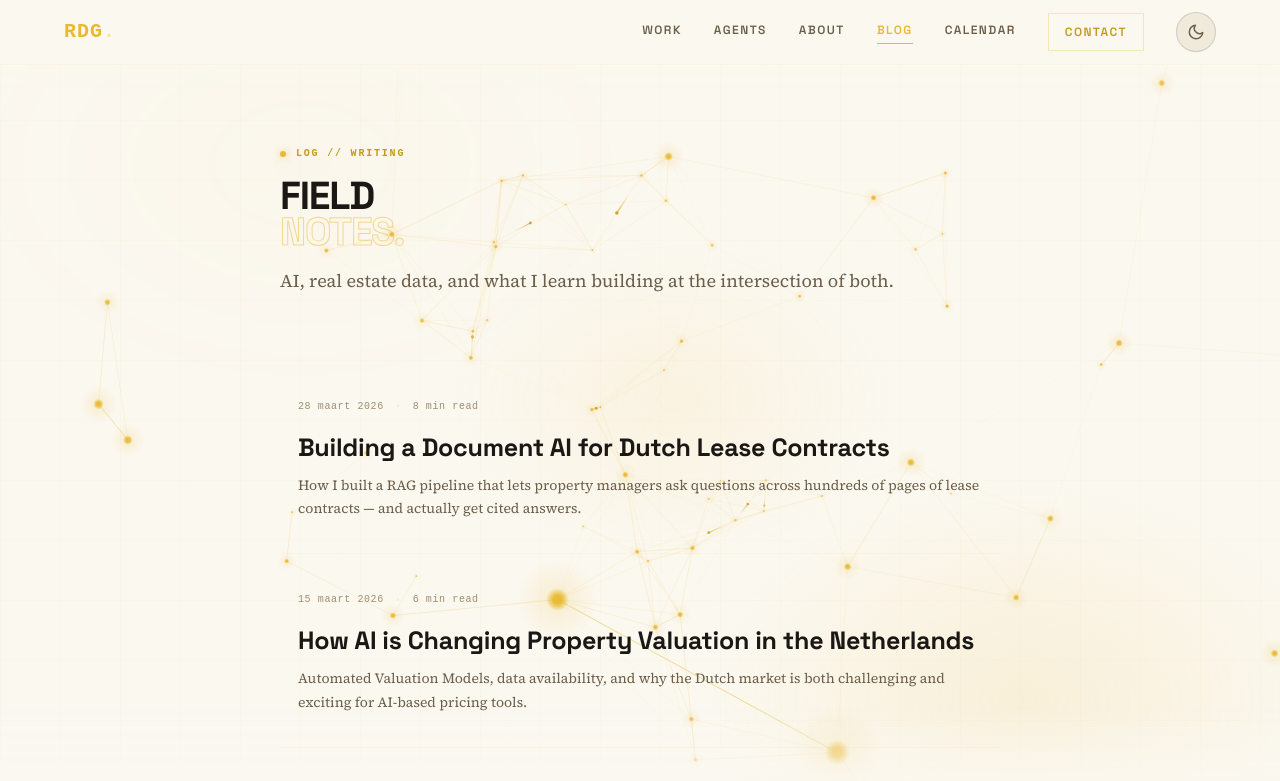
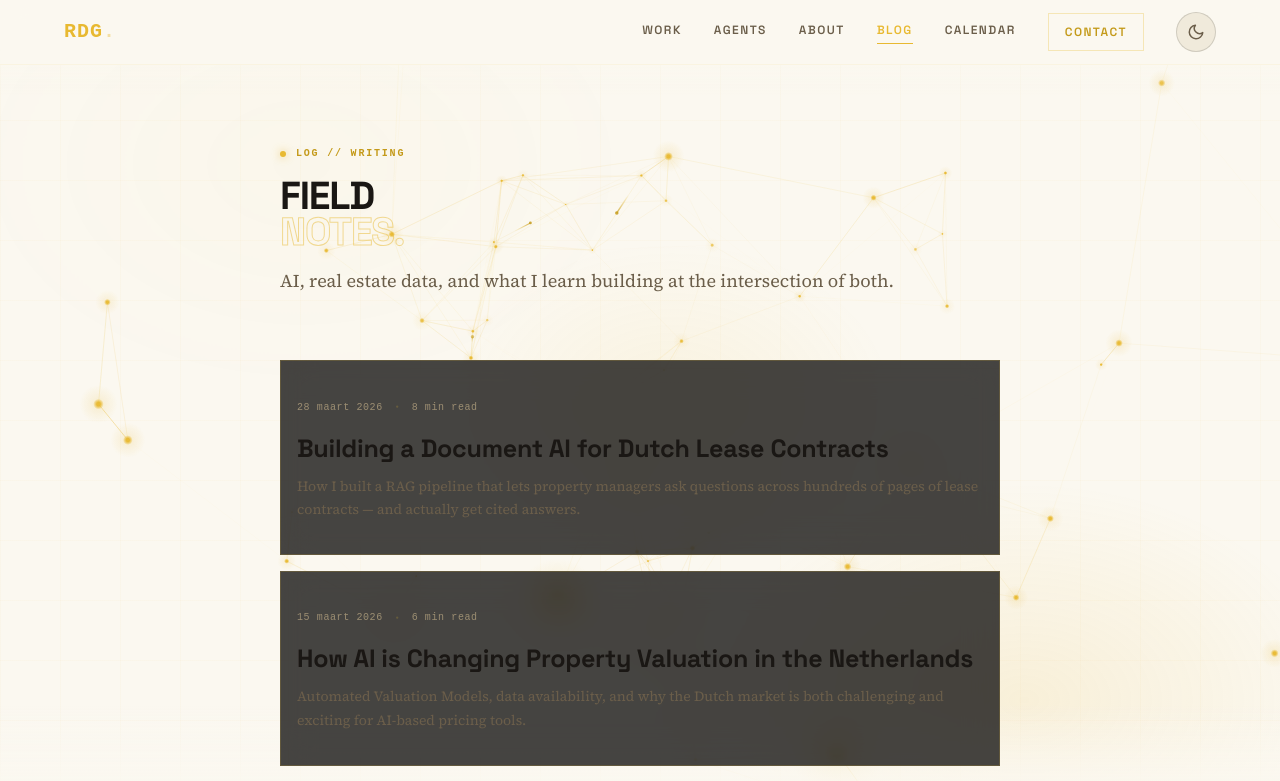
Before and after one commit to randydegroot56/randy-site, a Next.js app: page /blog in a window 1280 px wide. Shown: the top 781 px of the page. Built offline with nearby package versions, Linux system fonts and the light colour scheme.

Commit message:
feat(blog): replace motion.article cards with shared GlassCard

```diff
--- a/src/app/blog/page.js
+++ b/src/app/blog/page.js
@@ -1,8 +1,8 @@
 'use client';
 
-import { motion } from 'framer-motion';
 import AnimateIn from '../../components/AnimateIn';
 import StaggerChildren from '../../components/StaggerChildren';
+import GlassCard from '../../components/GlassCard';
 
 const posts = [
   {
@@ -51,17 +51,8 @@ export default function BlogPage() {
 
         <StaggerChildren style={{ display: 'flex', flexDirection: 'column' }}>
           {posts.map((post, i) => (
-            <motion.article
-              key={post.title}
-              whileHover={{ backgroundColor: 'rgba(232,185,49,0.02)', borderLeftColor: 'var(--accent-primary)' }}
-              transition={{ duration: 0.15 }}
-              style={{
-                padding: 'var(--space-8) var(--space-4)',
-                borderLeft: '2px solid transparent',
-                borderBottom: i < posts.length - 1 ? '1px solid rgba(232,185,49,0.06)' : 'none',
-                transition: 'background-color var(--transition-fast), border-left-color var(--transition-fast)',
-              }}
-            >
+            <GlassCard key={post.title} style={{ marginBottom: i < posts.length - 1 ? 'var(--space-4)' : 0 }}>
+              <div style={{ padding: 'var(--space-8) var(--space-4)' }}>
                 <a href={post.href} style={{ display: 'block', textDecoration: 'none', color: 'inherit' }}>
                   <div style={{ display: 'flex', gap: 'var(--space-3)', alignItems: 'center', marginBottom: 'var(--space-3)' }}>
                     <span style={{ fontFamily: 'monospace', fontSize: '10px', color: 'var(--text-muted)', letterSpacing: '0.06em' }}>{post.date}</span>
@@ -82,7 +73,8 @@ export default function BlogPage() {
                     {post.preview}
                   </p>
                 </a>
-            </motion.article>
+              </div>
+            </GlassCard>
           ))}
         </StaggerChildren>
       </div>
```
Lines whose indentation alone changed are shown as unchanged.
